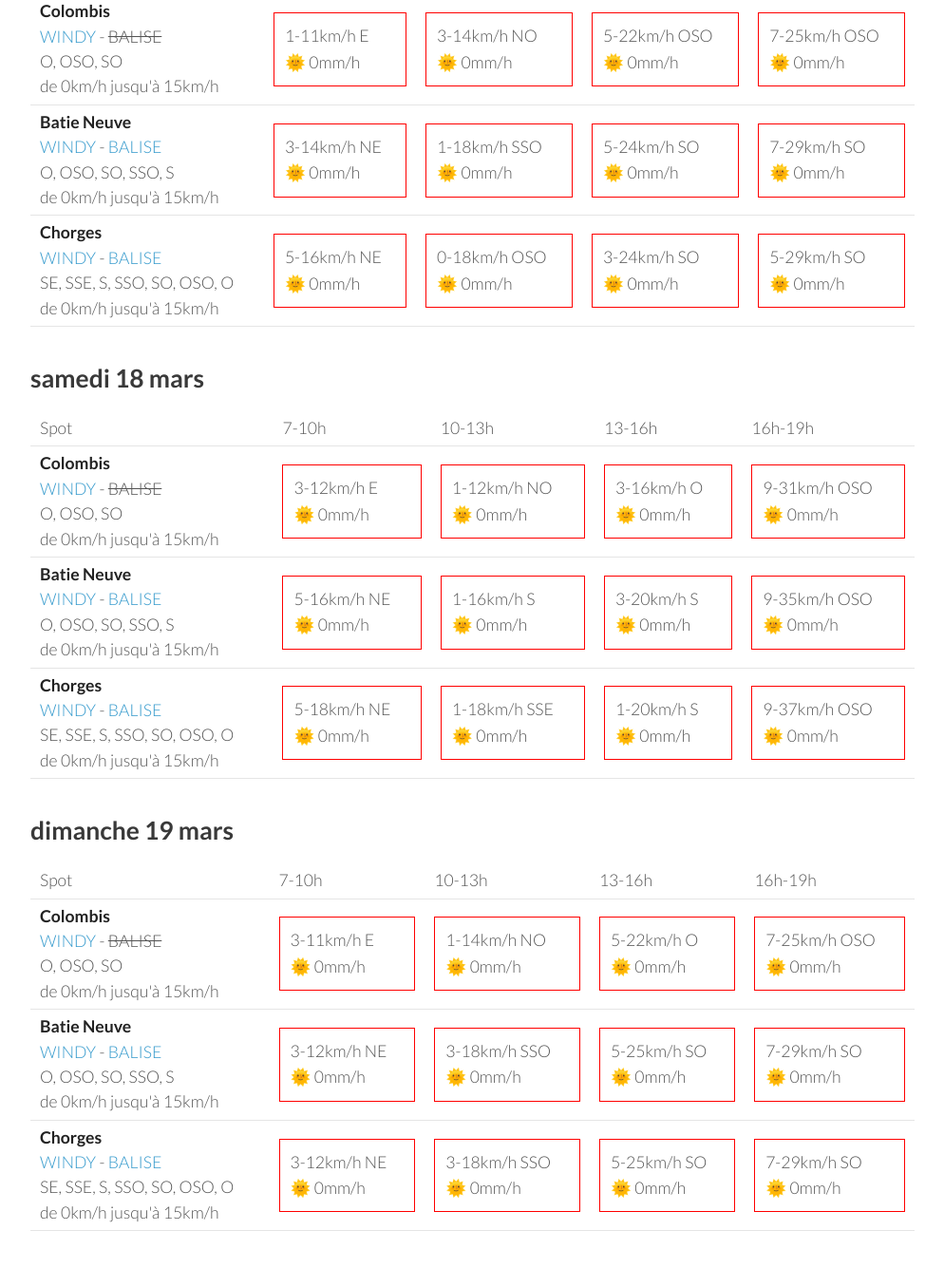
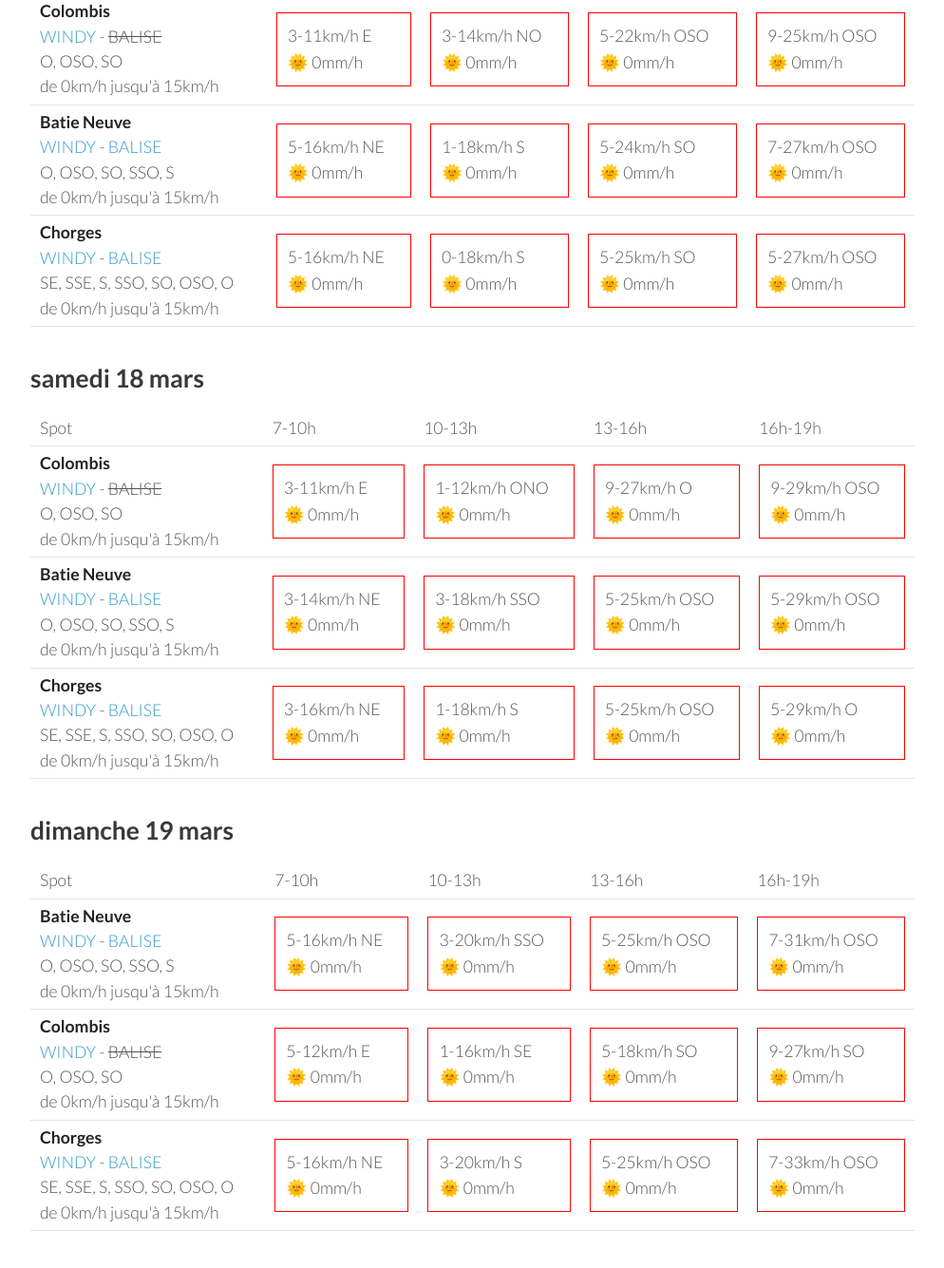
Before and after one commit to parapente-dans-le-nord/parapente-dans-le-nord.github.io, a Jekyll site: the page built from saint_andre.markdown, in a window 1280 px wide and 1400 px high, scrolled down 1801 px. Shown: the top 1335 px of the window at 95% size, without its empty margins (26-1020 px from the left). Built offline with Jekyll 4.4.1, drawn with Linux system fonts in a browser that asks for light colours; some of the changed text lies outside the part shown.

Commit message:
update index.markdown

```diff
--- a/saint_andre.markdown
+++ b/saint_andre.markdown
@@ -111,22 +111,22 @@ page mise à jour le mardi 14 mars 19:36
       <td>16h-19h</td>
     </tr>
 <tr>
-        <td><strong>Batie Neuve</strong><br><a href="https://windy.com/44.584/6.236?44.559,6.262,10,m:eTtagly">WINDY</a> - <span class=""><a href="https://www.openwindmap.org/PP554">BALISE</a> </span><br> <span class="vent-favorable">O, OSO, SO, SSO, S</span><br><span class="force-vent">de 0km/h jusqu'à 15km/h</span> </td>
+        <td><strong>Colombis</strong><br><a href="https://windy.com/44.494/6.216?44.559,6.262,10">WINDY</a> - <span class="no-balise"> BALISE </span><br> <span class="vent-favorable">O, OSO, SO</span><br><span class="force-vent">de 0km/h jusqu'à 15km/h</span> </td>
 
-            <td><div class="not-flyable"><p>3-7km/h N</p><p>🌞 0mm/h</p></div></td>
-            <td><div class="flyable"><p>3-14km/h S</p><p>🌞 0mm/h</p></div></td>
-            <td><div class="not-flyable"><p>5-22km/h SSO</p><p>🌞 0mm/h</p></div></td>
-            <td><div class="not-flyable"><p>3-22km/h SSO</p><p>🌞 0mm/h</p></div></td>
+            <td><div class="not-flyable"><p>3-5km/h ONO</p><p>🌞 0mm/h</p></div></td>
+            <td><div class="flyable"><p>1-14km/h O</p><p>🌞 0mm/h</p></div></td>
+            <td><div class="not-flyable"><p>5-22km/h O</p><p>🌞 0mm/h</p></div></td>
+            <td><div class="not-flyable"><p>7-22km/h ONO</p><p>🌞 0mm/h</p></div></td>
 
 
     </tr>
 <tr>
-        <td><strong>Colombis</strong><br><a href="https://windy.com/44.494/6.216?44.559,6.262,10">WINDY</a> - <span class="no-balise"> BALISE </span><br> <span class="vent-favorable">O, OSO, SO</span><br><span class="force-vent">de 0km/h jusqu'à 15km/h</span> </td>
+        <td><strong>Batie Neuve</strong><br><a href="https://windy.com/44.584/6.236?44.559,6.262,10,m:eTtagly">WINDY</a> - <span class=""><a href="https://www.openwindmap.org/PP554">BALISE</a> </span><br> <span class="vent-favorable">O, OSO, SO, SSO, S</span><br><span class="force-vent">de 0km/h jusqu'à 15km/h</span> </td>
 
-            <td><div class="not-flyable"><p>3-5km/h ONO</p><p>🌞 0mm/h</p></div></td>
-            <td><div class="not-flyable"><p>0-12km/h ONO</p><p>🌞 0mm/h</p></div></td>
-            <td><div class="not-flyable"><p>5-22km/h O</p><p>🌞 0mm/h</p></div></td>
-            <td><div class="not-flyable"><p>5-22km/h ONO</p><p>🌞 0mm/h</p></div></td>
+            <td><div class="not-flyable"><p>3-7km/h N</p><p>🌞 0mm/h</p></div></td>
+            <td><div class="not-flyable"><p>3-16km/h SSO</p><p>🌞 0mm/h</p></div></td>
+            <td><div class="not-flyable"><p>5-24km/h SSO</p><p>🌞 0mm/h</p></div></td>
+            <td><div class="not-flyable"><p>3-22km/h SO</p><p>🌞 0mm/h</p></div></td>
 
 
     </tr>
@@ -134,9 +134,9 @@ page mise à jour le mardi 14 mars 19:36
         <td><strong>Chorges</strong><br><a href="https://windy.com/44.578/6.280?44.559,6.262,10">WINDY</a> - <span class=""><a href="https://www.openwindmap.org/PP554">BALISE</a> </span><br> <span class="vent-favorable">SE, SSE, S, SSO, SO, OSO, O</span><br><span class="force-vent">de 0km/h jusqu'à 15km/h</span> </td>
 
             <td><div class="not-flyable"><p>1-3km/h NE</p><p>🌞 0mm/h</p></div></td>
-            <td><div class="not-flyable"><p>3-16km/h S</p><p>🌞 0mm/h</p></div></td>
-            <td><div class="not-flyable"><p>3-22km/h SO</p><p>🌞 0mm/h</p></div></td>
-            <td><div class="not-flyable"><p>1-22km/h SO</p><p>🌞 0mm/h</p></div></td>
+            <td><div class="not-flyable"><p>1-16km/h SSO</p><p>🌞 0mm/h</p></div></td>
+            <td><div class="not-flyable"><p>5-22km/h SO</p><p>🌞 0mm/h</p></div></td>
+            <td><div class="not-flyable"><p>3-22km/h OSO</p><p>🌞 0mm/h</p></div></td>
 
 
     </tr>
@@ -159,20 +159,20 @@ page mise à jour le mardi 14 mars 19:36
 <tr>
         <td><strong>Colombis</strong><br><a href="https://windy.com/44.494/6.216?44.559,6.262,10">WINDY</a> - <span class="no-balise"> BALISE </span><br> <span class="vent-favorable">O, OSO, SO</span><br><span class="force-vent">de 0km/h jusqu'à 15km/h</span> </td>
 
-            <td><div class="not-flyable"><p>1-11km/h E</p><p>🌞 0mm/h</p></div></td>
+            <td><div class="not-flyable"><p>3-11km/h E</p><p>🌞 0mm/h</p></div></td>
             <td><div class="not-flyable"><p>3-14km/h NO</p><p>🌞 0mm/h</p></div></td>
             <td><div class="not-flyable"><p>5-22km/h OSO</p><p>🌞 0mm/h</p></div></td>
-            <td><div class="not-flyable"><p>7-25km/h OSO</p><p>🌞 0mm/h</p></div></td>
+            <td><div class="not-flyable"><p>9-25km/h OSO</p><p>🌞 0mm/h</p></div></td>
 
 
     </tr>
 <tr>
         <td><strong>Batie Neuve</strong><br><a href="https://windy.com/44.584/6.236?44.559,6.262,10,m:eTtagly">WINDY</a> - <span class=""><a href="https://www.openwindmap.org/PP554">BALISE</a> </span><br> <span class="vent-favorable">O, OSO, SO, SSO, S</span><br><span class="force-vent">de 0km/h jusqu'à 15km/h</span> </td>
 
-            <td><div class="not-flyable"><p>3-14km/h NE</p><p>🌞 0mm/h</p></div></td>
-            <td><div class="not-flyable"><p>1-18km/h SSO</p><p>🌞 0mm/h</p></div></td>
+            <td><div class="not-flyable"><p>5-16km/h NE</p><p>🌞 0mm/h</p></div></td>
+            <td><div class="not-flyable"><p>1-18km/h S</p><p>🌞 0mm/h</p></div></td>
             <td><div class="not-flyable"><p>5-24km/h SO</p><p>🌞 0mm/h</p></div></td>
-            <td><div class="not-flyable"><p>7-29km/h SO</p><p>🌞 0mm/h</p></div></td>
+            <td><div class="not-flyable"><p>7-27km/h OSO</p><p>🌞 0mm/h</p></div></td>
 
 
     </tr>
@@ -180,9 +180,9 @@ page mise à jour le mardi 14 mars 19:36
         <td><strong>Chorges</strong><br><a href="https://windy.com/44.578/6.280?44.559,6.262,10">WINDY</a> - <span class=""><a href="https://www.openwindmap.org/PP554">BALISE</a> </span><br> <span class="vent-favorable">SE, SSE, S, SSO, SO, OSO, O</span><br><span class="force-vent">de 0km/h jusqu'à 15km/h</span> </td>
 
             <td><div class="not-flyable"><p>5-16km/h NE</p><p>🌞 0mm/h</p></div></td>
-            <td><div class="not-flyable"><p>0-18km/h OSO</p><p>🌞 0mm/h</p></div></td>
-            <td><div class="not-flyable"><p>3-24km/h SO</p><p>🌞 0mm/h</p></div></td>
-            <td><div class="not-flyable"><p>5-29km/h SO</p><p>🌞 0mm/h</p></div></td>
+            <td><div class="not-flyable"><p>0-18km/h S</p><p>🌞 0mm/h</p></div></td>
+            <td><div class="not-flyable"><p>5-25km/h SO</p><p>🌞 0mm/h</p></div></td>
+            <td><div class="not-flyable"><p>5-27km/h OSO</p><p>🌞 0mm/h</p></div></td>
 
 
     </tr>
@@ -205,30 +205,30 @@ page mise à jour le mardi 14 mars 19:36
 <tr>
         <td><strong>Colombis</strong><br><a href="https://windy.com/44.494/6.216?44.559,6.262,10">WINDY</a> - <span class="no-balise"> BALISE </span><br> <span class="vent-favorable">O, OSO, SO</span><br><span class="force-vent">de 0km/h jusqu'à 15km/h</span> </td>
 
-            <td><div class="not-flyable"><p>3-12km/h E</p><p>🌞 0mm/h</p></div></td>
-            <td><div class="not-flyable"><p>1-12km/h NO</p><p>🌞 0mm/h</p></div></td>
-            <td><div class="not-flyable"><p>3-16km/h O</p><p>🌞 0mm/h</p></div></td>
-            <td><div class="not-flyable"><p>9-31km/h OSO</p><p>🌞 0mm/h</p></div></td>
+            <td><div class="not-flyable"><p>3-11km/h E</p><p>🌞 0mm/h</p></div></td>
+            <td><div class="not-flyable"><p>1-12km/h ONO</p><p>🌞 0mm/h</p></div></td>
+            <td><div class="not-flyable"><p>9-27km/h O</p><p>🌞 0mm/h</p></div></td>
+            <td><div class="not-flyable"><p>9-29km/h OSO</p><p>🌞 0mm/h</p></div></td>
 
 
     </tr>
 <tr>
         <td><strong>Batie Neuve</strong><br><a href="https://windy.com/44.584/6.236?44.559,6.262,10,m:eTtagly">WINDY</a> - <span class=""><a href="https://www.openwindmap.org/PP554">BALISE</a> </span><br> <span class="vent-favorable">O, OSO, SO, SSO, S</span><br><span class="force-vent">de 0km/h jusqu'à 15km/h</span> </td>
 
-            <td><div class="not-flyable"><p>5-16km/h NE</p><p>🌞 0mm/h</p></div></td>
-            <td><div class="not-flyable"><p>1-16km/h S</p><p>🌞 0mm/h</p></div></td>
-            <td><div class="not-flyable"><p>3-20km/h S</p><p>🌞 0mm/h</p></div></td>
-            <td><div class="not-flyable"><p>9-35km/h OSO</p><p>🌞 0mm/h</p></div></td>
+            <td><div class="not-flyable"><p>3-14km/h NE</p><p>🌞 0mm/h</p></div></td>
+            <td><div class="not-flyable"><p>3-18km/h SSO</p><p>🌞 0mm/h</p></div></td>
+            <td><div class="not-flyable"><p>5-25km/h OSO</p><p>🌞 0mm/h</p></div></td>
+            <td><div class="not-flyable"><p>5-29km/h OSO</p><p>🌞 0mm/h</p></div></td>
 
 
     </tr>
 <tr>
         <td><strong>Chorges</strong><br><a href="https://windy.com/44.578/6.280?44.559,6.262,10">WINDY</a> - <span class=""><a href="https://www.openwindmap.org/PP554">BALISE</a> </span><br> <span class="vent-favorable">SE, SSE, S, SSO, SO, OSO, O</span><br><span class="force-vent">de 0km/h jusqu'à 15km/h</span> </td>
 
-            <td><div class="not-flyable"><p>5-18km/h NE</p><p>🌞 0mm/h</p></div></td>
-            <td><div class="not-flyable"><p>1-18km/h SSE</p><p>🌞 0mm/h</p></div></td>
-            <td><div class="not-flyable"><p>1-20km/h S</p><p>🌞 0mm/h</p></div></td>
-            <td><div class="not-flyable"><p>9-37km/h OSO</p><p>🌞 0mm/h</p></div></td>
+            <td><div class="not-flyable"><p>3-16km/h NE</p><p>🌞 0mm/h</p></div></td>
+            <td><div class="not-flyable"><p>1-18km/h S</p><p>🌞 0mm/h</p></div></td>
+            <td><div class="not-flyable"><p>5-25km/h OSO</p><p>🌞 0mm/h</p></div></td>
+            <td><div class="not-flyable"><p>5-29km/h O</p><p>🌞 0mm/h</p></div></td>
 
 
     </tr>
@@ -249,32 +249,32 @@ page mise à jour le mardi 14 mars 19:36
       <td>16h-19h</td>
     </tr>
 <tr>
-        <td><strong>Colombis</strong><br><a href="https://windy.com/44.494/6.216?44.559,6.262,10">WINDY</a> - <span class="no-balise"> BALISE </span><br> <span class="vent-favorable">O, OSO, SO</span><br><span class="force-vent">de 0km/h jusqu'à 15km/h</span> </td>
+        <td><strong>Batie Neuve</strong><br><a href="https://windy.com/44.584/6.236?44.559,6.262,10,m:eTtagly">WINDY</a> - <span class=""><a href="https://www.openwindmap.org/PP554">BALISE</a> </span><br> <span class="vent-favorable">O, OSO, SO, SSO, S</span><br><span class="force-vent">de 0km/h jusqu'à 15km/h</span> </td>
 
-            <td><div class="not-flyable"><p>3-11km/h E</p><p>🌞 0mm/h</p></div></td>
-            <td><div class="not-flyable"><p>1-14km/h NO</p><p>🌞 0mm/h</p></div></td>
-            <td><div class="not-flyable"><p>5-22km/h O</p><p>🌞 0mm/h</p></div></td>
-            <td><div class="not-flyable"><p>7-25km/h OSO</p><p>🌞 0mm/h</p></div></td>
+            <td><div class="not-flyable"><p>5-16km/h NE</p><p>🌞 0mm/h</p></div></td>
+            <td><div class="not-flyable"><p>3-20km/h SSO</p><p>🌞 0mm/h</p></div></td>
+            <td><div class="not-flyable"><p>5-25km/h OSO</p><p>🌞 0mm/h</p></div></td>
+            <td><div class="not-flyable"><p>7-31km/h OSO</p><p>🌞 0mm/h</p></div></td>
 
 
     </tr>
 <tr>
-        <td><strong>Batie Neuve</strong><br><a href="https://windy.com/44.584/6.236?44.559,6.262,10,m:eTtagly">WINDY</a> - <span class=""><a href="https://www.openwindmap.org/PP554">BALISE</a> </span><br> <span class="vent-favorable">O, OSO, SO, SSO, S</span><br><span class="force-vent">de 0km/h jusqu'à 15km/h</span> </td>
+        <td><strong>Colombis</strong><br><a href="https://windy.com/44.494/6.216?44.559,6.262,10">WINDY</a> - <span class="no-balise"> BALISE </span><br> <span class="vent-favorable">O, OSO, SO</span><br><span class="force-vent">de 0km/h jusqu'à 15km/h</span> </td>
 
-            <td><div class="not-flyable"><p>3-12km/h NE</p><p>🌞 0mm/h</p></div></td>
-            <td><div class="not-flyable"><p>3-18km/h SSO</p><p>🌞 0mm/h</p></div></td>
-            <td><div class="not-flyable"><p>5-25km/h SO</p><p>🌞 0mm/h</p></div></td>
-            <td><div class="not-flyable"><p>7-29km/h SO</p><p>🌞 0mm/h</p></div></td>
+            <td><div class="not-flyable"><p>5-12km/h E</p><p>🌞 0mm/h</p></div></td>
+            <td><div class="not-flyable"><p>1-16km/h SE</p><p>🌞 0mm/h</p></div></td>
+            <td><div class="not-flyable"><p>5-18km/h SO</p><p>🌞 0mm/h</p></div></td>
+            <td><div class="not-flyable"><p>9-27km/h SO</p><p>🌞 0mm/h</p></div></td>
 
 
     </tr>
 <tr>
         <td><strong>Chorges</strong><br><a href="https://windy.com/44.578/6.280?44.559,6.262,10">WINDY</a> - <span class=""><a href="https://www.openwindmap.org/PP554">BALISE</a> </span><br> <span class="vent-favorable">SE, SSE, S, SSO, SO, OSO, O</span><br><span class="force-vent">de 0km/h jusqu'à 15km/h</span> </td>
 
-            <td><div class="not-flyable"><p>3-12km/h NE</p><p>🌞 0mm/h</p></div></td>
-            <td><div class="not-flyable"><p>3-18km/h SSO</p><p>🌞 0mm/h</p></div></td>
-            <td><div class="not-flyable"><p>5-25km/h SO</p><p>🌞 0mm/h</p></div></td>
-            <td><div class="not-flyable"><p>7-29km/h SO</p><p>🌞 0mm/h</p></div></td>
+            <td><div class="not-flyable"><p>5-16km/h NE</p><p>🌞 0mm/h</p></div></td>
+            <td><div class="not-flyable"><p>3-20km/h S</p><p>🌞 0mm/h</p></div></td>
+            <td><div class="not-flyable"><p>5-25km/h OSO</p><p>🌞 0mm/h</p></div></td>
+            <td><div class="not-flyable"><p>7-33km/h OSO</p><p>🌞 0mm/h</p></div></td>
 
 
     </tr>
```
Also changed, not shown: other parts of saint_andre.markdown (+1 -1 lines).
